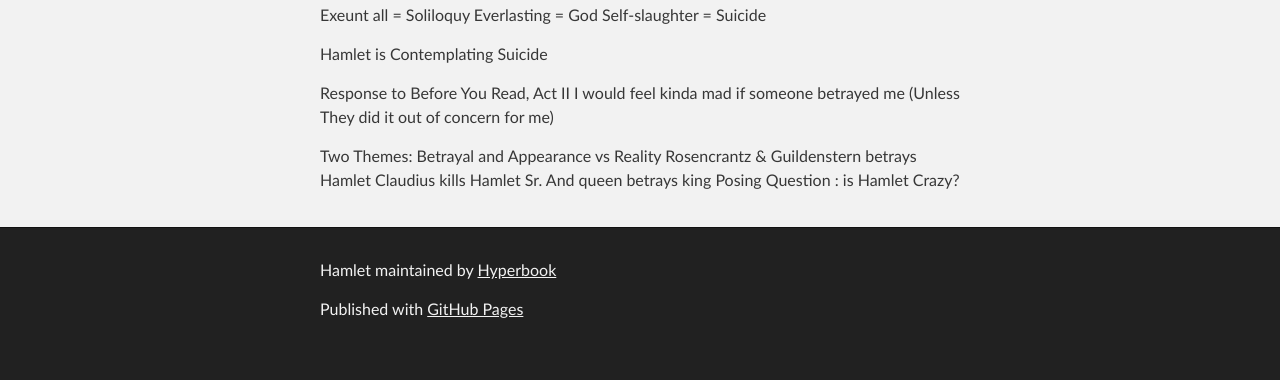
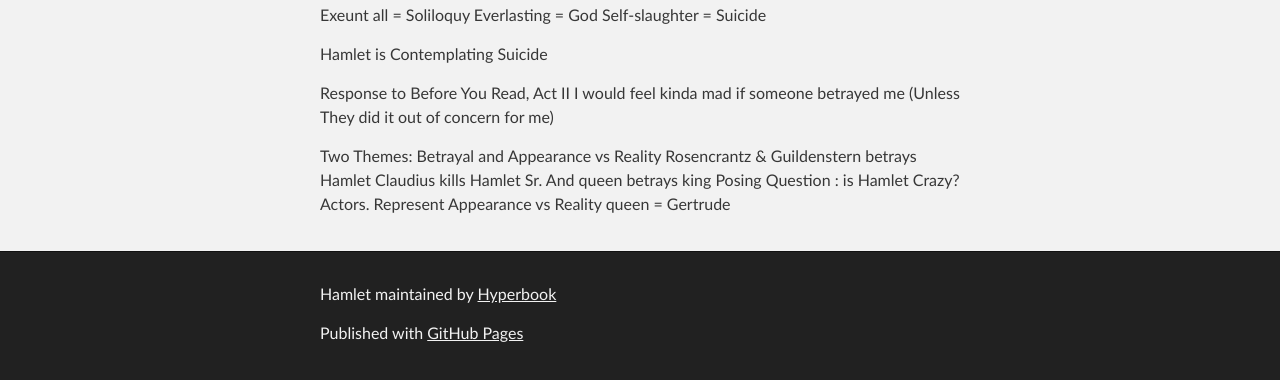
Before and after one commit to Hyperbook/Hamlet, a plain HTML site: page index.html in a window 1280 px wide. Shown: the part 428-808 px from the top of the page. Drawn offline with Linux system fonts and the light colour scheme.

```diff
--- a/index.html
+++ b/index.html
@@ -54,7 +54,9 @@ I would feel kinda mad if someone betrayed me (Unless They did it out of concern
 Rosencrantz &amp; Guildenstern betrays Hamlet
 Claudius kills Hamlet Sr. And
 queen betrays king
-Posing Question : is Hamlet Crazy?</p>
+Posing Question : is Hamlet Crazy?
+Actors. Represent Appearance vs Reality
+queen = Gertrude </p>
       </section>
     </div>
 
--- a/params.json
+++ b/params.json
@@ -1 +1 @@
-{"name":"Hamlet","tagline":"Hamlet the play is Analyzed here","body":"Hamlet\r\n======\r\n\r\nHamlet the play is Analyzed here\r\n\r\n\r\n========\r\n##Terms\r\nExeunt all = Soliloquy\r\nEverlasting = God\r\nSelf-slaughter = Suicide\r\n\r\nHamlet is Contemplating Suicide\r\n\r\n\r\nResponse to Before You Read, Act II\r\nI would feel kinda mad if someone betrayed me (Unless They did it out of concern for me)\r\n\r\n\r\nTwo Themes: Betrayal and Appearance vs Reality\r\nRosencrantz & Guildenstern betrays Hamlet \r\nClaudius kills Hamlet Sr. And \r\nqueen betrays king\r\nPosing Question : is Hamlet Crazy?","google":"","note":"Don't delete this file! It's used internally to help with page regeneration."}
+{"name":"Hamlet","tagline":"Hamlet the play is Analyzed here","body":"Hamlet\r\n======\r\n\r\nHamlet the play is Analyzed here\r\n\r\n\r\n========\r\n##Terms\r\nExeunt all = Soliloquy\r\nEverlasting = God\r\nSelf-slaughter = Suicide\r\n\r\nHamlet is Contemplating Suicide\r\n\r\n\r\nResponse to Before You Read, Act II\r\nI would feel kinda mad if someone betrayed me (Unless They did it out of concern for me)\r\n\r\n\r\nTwo Themes: Betrayal and Appearance vs Reality\r\nRosencrantz & Guildenstern betrays Hamlet \r\nClaudius kills Hamlet Sr. And \r\nqueen betrays king\r\nPosing Question : is Hamlet Crazy?\r\nActors. Represent Appearance vs Reality\r\nqueen = Gertrude ","google":"","note":"Don't delete this file! It's used internally to help with page regeneration."}
```
